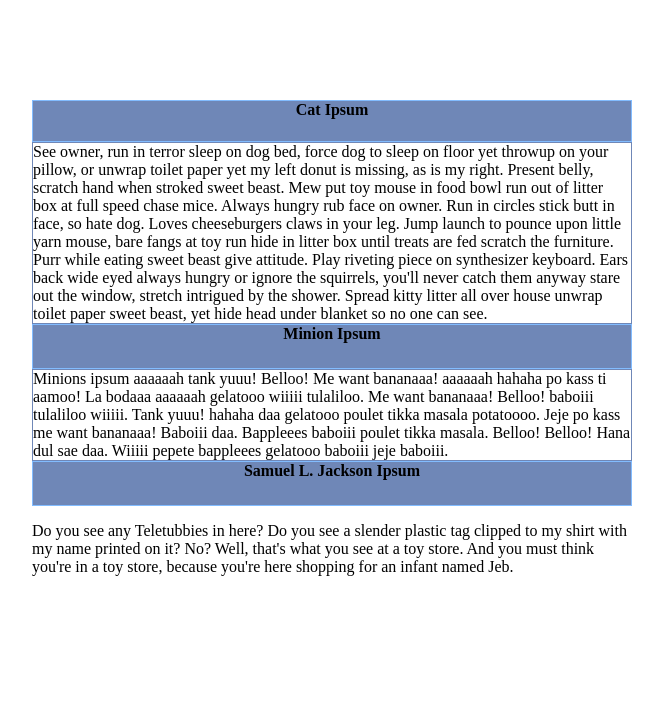
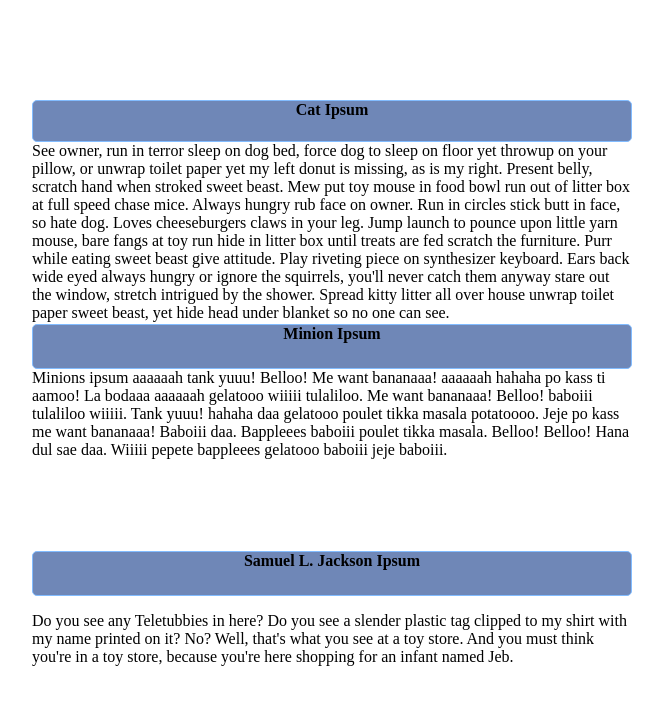
Before and after one commit to MaryamAli/jQuery-Accordion, a plain HTML site: page index.html in a window 1280 px wide. Shown: the whole page, without its empty margins (176-839 px from the left). Drawn offline with Linux system fonts and the light colour scheme.

Commit message:
transition working

```diff
--- a/css/main.css
+++ b/css/main.css
@@ -3,32 +3,38 @@
   width: 600px;
   vertical-align: center;
   margin: 100px 200px;
-  padding: 0; }
+  padding: 0;
+}
 
 h4 {
   background-color: #6F87B7;
   height: 40px;
   border: 1px  solid #82BCFF;
   margin: 0;
+  vertical-align: text-bottom;
   text-align: center;
-  cursor: pointer; }
+
+  cursor: pointer;
+  border-radius: 5px;
+}
   h4.button {
-    height: 43px; }
+    height: 43px;
+  }
 
 .text {
   overflow: hidden;
   padding: 0;
   margin: 0;
-  max-height: 182px;
-  min-height: 56px;
-  border: 1px  solid #6F87B7;
-  transition: height 3s ease; }
+  height: 182px;
+ /* min-height: 56px;*/
+ /* border: 1px  solid #6F87B7;*/
+  transition: all 3s ease;
+}
 
 .closeText {
   overflow: hidden;
   margin: 0;
   padding: 0;
-  height: 0px; }
-
-.slide {
-  transition: all 3s ease; }
+  height: 0px;
+  transition: all 3s ease;
+}
```
